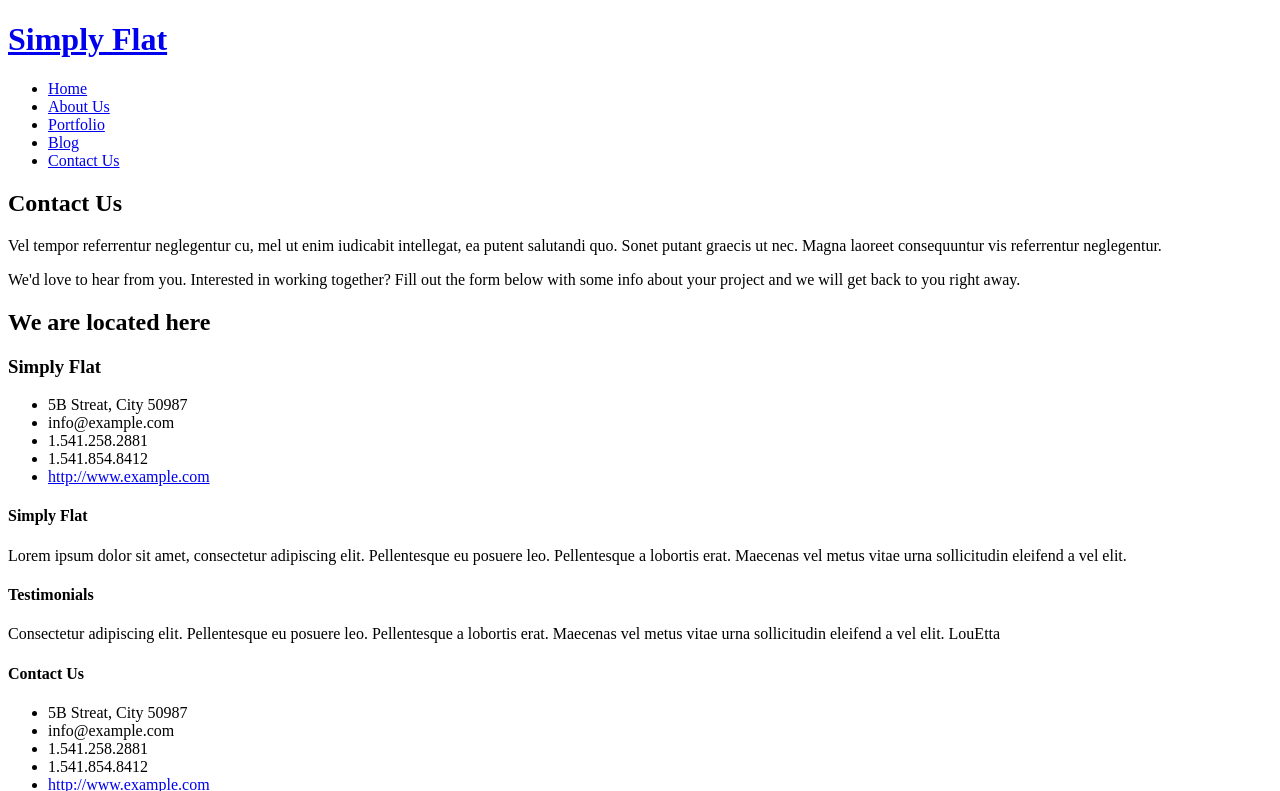
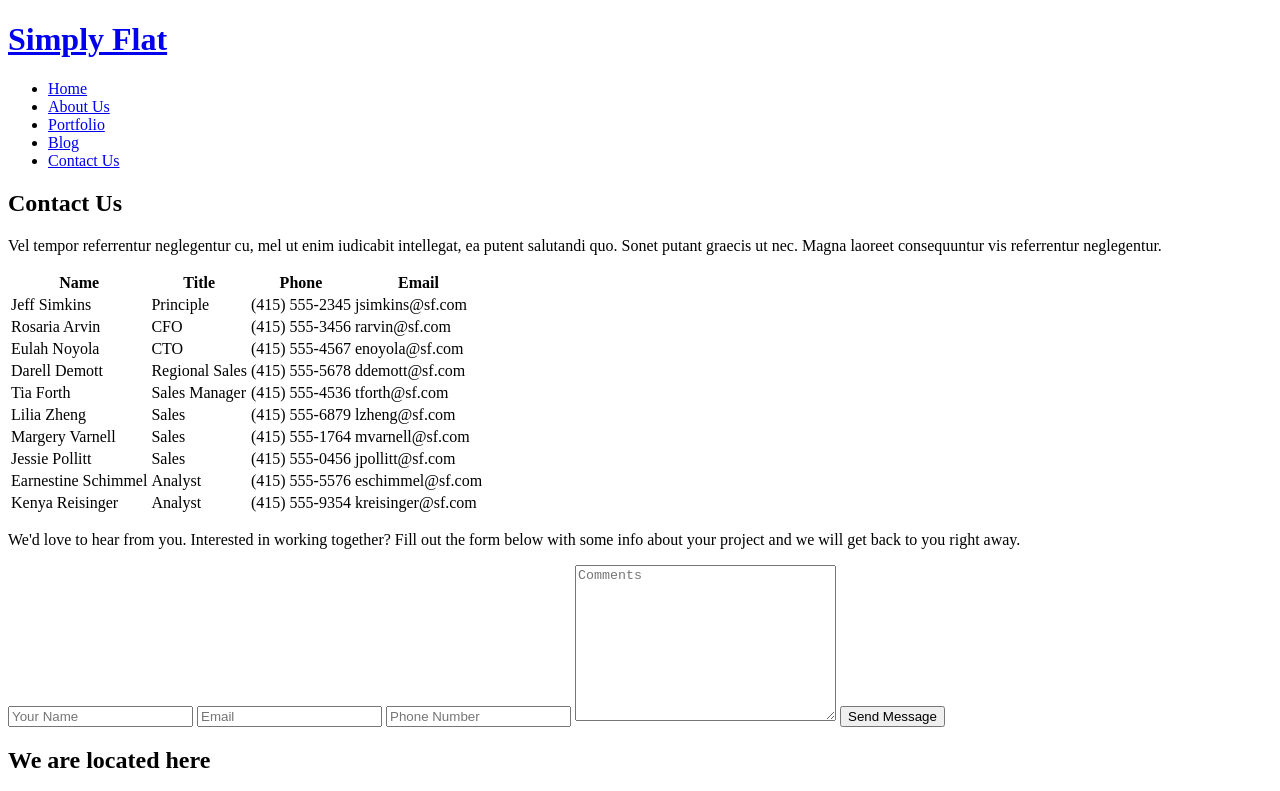
Before and after one commit to giulianotari/giulianotari.github.io, a plain HTML site: page vmd141/contact.html in a window 1280 px wide. Shown: the top 791 px of the page. Drawn offline with Linux system fonts and the light colour scheme.

Commit message:
Add files via upload

```diff
--- a/vmd141/contact.html
+++ b/vmd141/contact.html
@@ -36,16 +36,93 @@
         </section>
         <section>
             <!-- Table goes here - You will add this later -->
+            <table>
+                <tr>
+                    <th>Name</th>
+                    <th>Title</th>
+                    <th>Phone</th>
+                    <th>Email</th>
+                </tr>
+                <tr>
+                    <td>Jeff Simkins</td>
+                    <td>Principle</td>
+                    <td>(415) 555-2345</td>
+                    <td>jsimkins@sf.com</td>
+                </tr>
+                <tr>
+                    <td>Rosaria Arvin</td>
+                    <td>CFO</td>
+                    <td>(415) 555-3456</td>
+                    <td>rarvin@sf.com</td>
+                </tr>
+                <tr>
+                    <td>Eulah Noyola</td>
+                    <td>CTO</td>
+                    <td>(415) 555-4567</td>
+                    <td>enoyola@sf.com</td>
+                </tr>
+                <tr>
+                    <td>Darell Demott</td>
+                    <td>Regional Sales</td>
+                    <td>(415) 555-5678</td>
+                    <td>ddemott@sf.com</td>
+                </tr>
+                <tr>
+                    <td>Tia Forth</td>
+                    <td>Sales Manager</td>
+                    <td>(415) 555-4536</td>
+                    <td>tforth@sf.com</td>
+                </tr>
+                <tr>
+                    <td>Lilia Zheng</td>
+                    <td>Sales</td>
+                    <td>(415) 555-6879</td>
+                    <td>lzheng@sf.com</td>
+                </tr>
+                <tr>
+                    <td>Margery Varnell</td>
+                    <td>Sales</td>
+                    <td>(415) 555-1764</td>
+                    <td>mvarnell@sf.com</td>
+                </tr>
+                <tr>
+                    <td>Jessie Pollitt</td>
+                    <td>Sales</td>
+                    <td>(415) 555-0456</td>
+                    <td>jpollitt@sf.com</td>
+                </tr>
+                <tr>
+                    <td>Earnestine Schimmel</td>
+                    <td>Analyst</td>
+                    <td>(415) 555-5576</td>
+                    <td>eschimmel@sf.com</td>
+                </tr>
+                <tr>
+                    <td>Kenya Reisinger</td>
+                    <td>Analyst</td>
+                    <td>(415) 555-9354</td>
+                    <td>kreisinger@sf.com</td>
+                </tr>
+            </table>
         </section>
         <section>
             <!-- Paragraph -->
             <p>We'd love to hear from you. Interested in working together? Fill out the form below with some info about your project and we will get back to you right away.</p>
             <!-- Form goes here - You will add this later -->
+            <section>
+                <form action="#" method="post" name="contact-form">
+                    <input type="text" placeholder="Your Name" tabindex="1" required>
+                    <input type="email" placeholder="Email" tabindex="2" required>
+                    <input type="tel" placeholder="Phone Number" tabindex="3" required>
+                    <textarea placeholder="Comments" tabindex="4" required cols="30" rows="10"></textarea>
+                    <input type="submit" value="Send Message" tabindex="5"> </form>
+            </section>
         </section>
         <section>
             <!-- Heading 2 -->
             <h2>We are located here</h2>
             <!-- Embedded Google Map goes here - You will add this later -->
+            <iframe src="https://www.google.com/maps/embed?pb=!1m18!1m12!1m3!1d25227.14888046741!2d-122.41992777774769!3d37.78081440451216!2m3!1f0!2f0!3f0!3m2!1i1024!2i768!4f13.1!3m3!1m2!1s0x80858083a662307b%3A0xfd99010c2dc1f950!2sSouth+of+Market%2C+San+Francisco%2C+CA!5e0!3m2!1sen!2sus!4v1473801183948" width="600" height="450" frameborder="0" style="border:0" allowfullscreen></iframe>
             <!-- Heading 3 -->
             <h3>Simply Flat</h3>
             <!-- Unordered List, make the URL a link and use "#" for href attribute value-->
```
